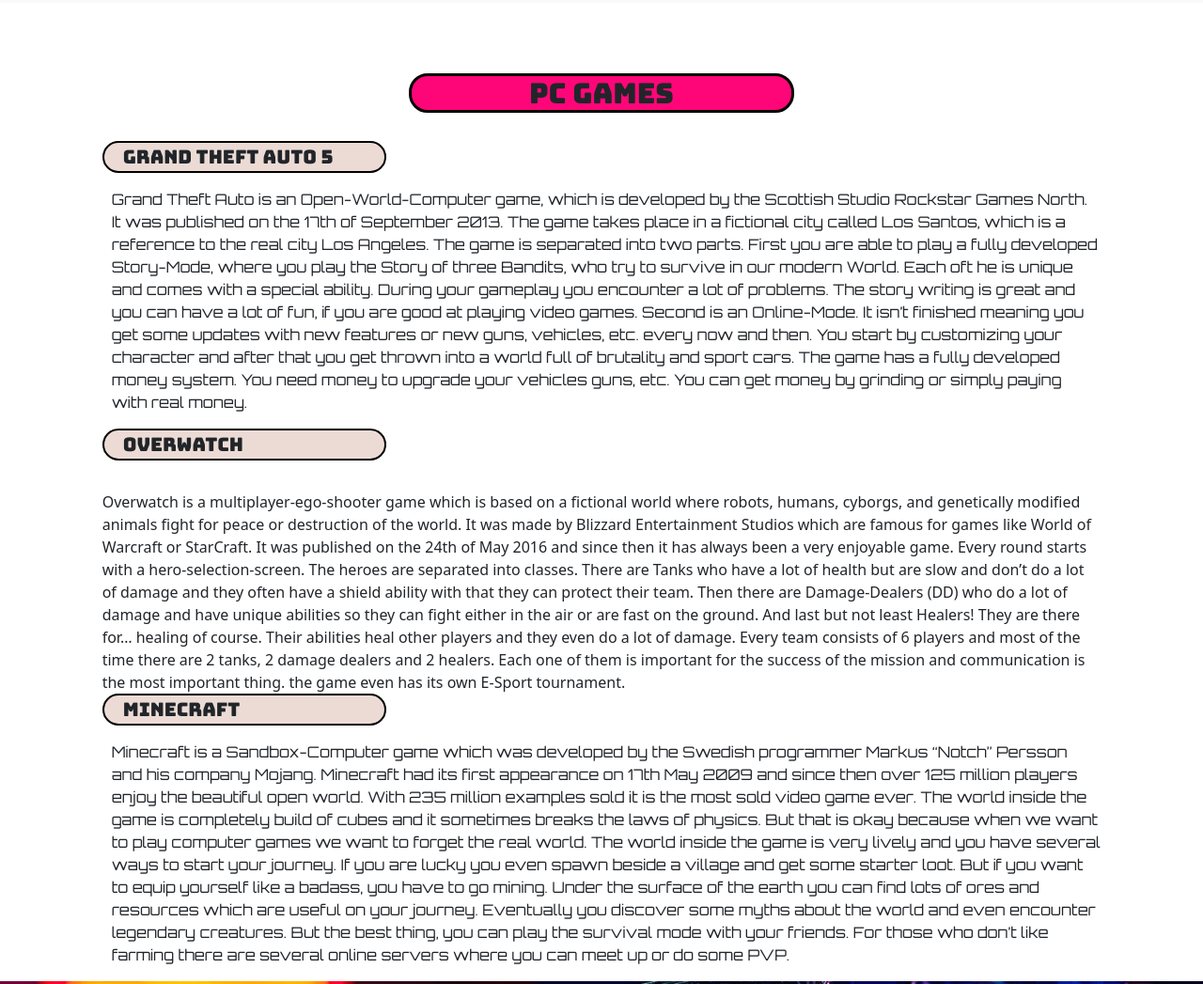
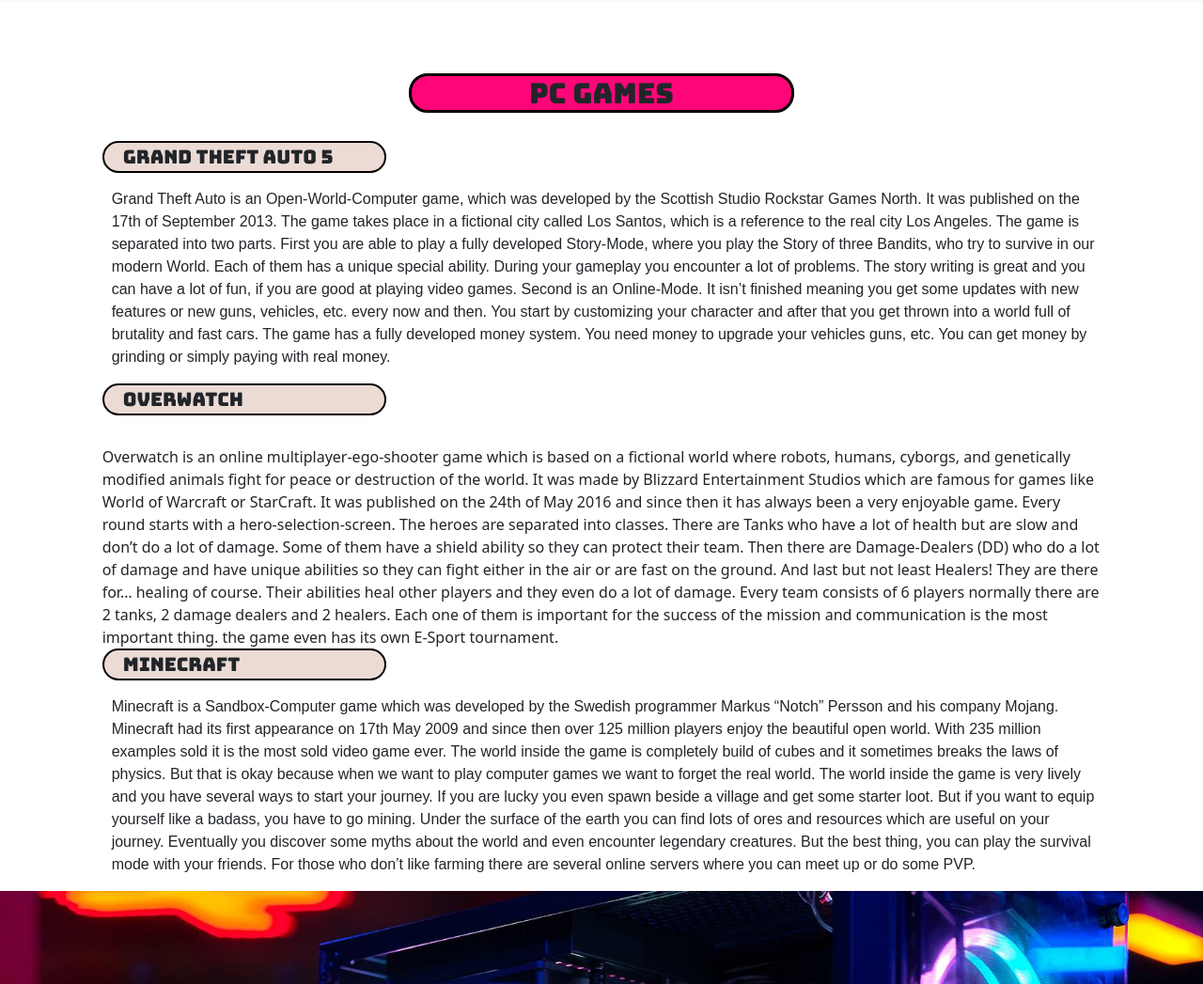
Before and after one commit to Pietschxy/Pietschxy.github.io, a plain HTML site: page index.html in a window 1280 px wide. Shown: the part 813-1860 px from the top of the page at 94% size. Drawn offline with nearby package versions, Linux system fonts and the light colour scheme.

Commit message:
Update index.html

```diff
--- a/index.html
+++ b/index.html
@@ -161,7 +161,7 @@
       margin-top: 15px
     }
     .description {
-      font-family: "Orbitron", sans-serif;
+      font-family: sans-serif;
       padding-left: 10px;
     }
 
@@ -223,9 +223,9 @@
 
     <div class="row">
         <div class="col-sm-1"></div>
-      <div class="col-sm-10"><p class="description">Grand Theft Auto is an Open-World-Computer game, which is developed by the Scottish Studio Rockstar Games North. It was published on the 17th of September 2013. The game takes place in a fictional city called Los Santos, which is a reference to the real city Los Angeles. The game is separated into two parts.
-              First you are able to play a fully developed Story-Mode, where you play the Story of three Bandits, who try to survive in our modern World. Each oft he is unique and comes with a special ability. During your gameplay you encounter a lot of problems. The story writing is great and you can have a lot of fun, if you are good at playing video games.
-              Second is an Online-Mode. It isn’t finished meaning you get some updates with new features or new guns, vehicles, etc. every now and then. You start by customizing your character and after that you get thrown into a world full of brutality and sport cars. The game has a fully developed money system. You need money to upgrade your vehicles guns, etc. You can get money by grinding or simply paying with real money.
+      <div class="col-sm-10"><p class="description">Grand Theft Auto is an Open-World-Computer game, which was developed by the Scottish Studio Rockstar Games North. It was published on the 17th of September 2013. The game takes place in a fictional city called Los Santos, which is a reference to the real city Los Angeles. The game is separated into two parts.
+              First you are able to play a fully developed Story-Mode, where you play the Story of three Bandits, who try to survive in our modern World. Each of them has a unique special ability. During your gameplay you encounter a lot of problems. The story writing is great and you can have a lot of fun, if you are good at playing video games.
+              Second is an Online-Mode. It isn’t finished meaning you get some updates with new features or new guns, vehicles, etc. every now and then. You start by customizing your character and after that you get thrown into a world full of brutality and fast cars. The game has a fully developed money system. You need money to upgrade your vehicles guns, etc. You can get money by grinding or simply paying with real money.
 </p>     </div>
     <div class="col-sm-1"></div>
 </div>
@@ -239,12 +239,12 @@
 
     <div class="row">
           <div class="col-sm-1"></div>
-      <div class="col-sm-10"><p class="description"></p>  Overwatch is a multiplayer-ego-shooter game which is based on a fictional world where robots, humans, cyborgs, and genetically modified animals fight for peace or destruction of the world. It was made by Blizzard Entertainment Studios which are famous for games like World of Warcraft or StarCraft. It was published on the 24th of May 2016 and since then it has always been a very enjoyable game.
+      <div class="col-sm-10"><p class="description"></p>  Overwatch is an online multiplayer-ego-shooter game which is based on a fictional world where robots, humans, cyborgs, and genetically modified animals fight for peace or destruction of the world. It was made by Blizzard Entertainment Studios which are famous for games like World of Warcraft or StarCraft. It was published on the 24th of May 2016 and since then it has always been a very enjoyable game.
               Every round starts with a hero-selection-screen. The heroes are separated into classes.
-              There are Tanks who have a lot of health but are slow and don’t do a lot of damage and they often have a shield ability with that they can protect their team.
+              There are Tanks who have a lot of health but are slow and don’t do a lot of damage. Some of them have a shield ability so they can protect their team.
               Then there are Damage-Dealers (DD) who do a lot of damage and have unique abilities so they can fight either in the air or are fast on the ground.
               And last but not least Healers! They are there for… healing of course. Their abilities heal other players and they even do a lot of damage.
-              Every team consists of 6 players and most of the time there are 2 tanks, 2 damage dealers and 2 healers. Each one of them is important for the success of the mission and communication is the most important thing. the game even has its own E-Sport tournament.
+              Every team consists of 6 players normally there are 2 tanks, 2 damage dealers and 2 healers. Each one of them is important for the success of the mission and communication is the most important thing. the game even has its own E-Sport tournament.
          </div>
     <div class="col-sm-1"></div>
     </div>
@@ -295,16 +295,17 @@
       <div class="col-sm-1"></div>
 </div>
 
-        <div class="row"></div>
-  <div class="col-sm-1"></div>
+        <div class="row">
+          <div class="col-sm-1"></div>
 <div class="col-sm-10"><p class="description">Halo was developed by 343 Industries and it was released on November 11th 2014 for Xbox one and on December 3rd 2019 for computer. Two days after its release on Steam it has already sold over 2 million copies.
   <br>
   This game is a summary of 6 six separated Halo games, which are called Halo: Combat Evolved Anniversary, Halo 2, Halo 3, Halo 3: ODST, Halo: Reach and last but not least Halo 4. All of these games were released on earlier Xbox platforms but for this special edition everyone received a graphical upgrade. The Edition was released because of the 10th Anniversary of the game and it received a good rating among the critics.
   <br>
   All of these games tell us a story about the fight between the UNSC (United Nations Space Command) and the Alliance. Easier said a fight between humans and aliens. These games are set in the future where humanity can already travel through space. But in this story the aliens are the superior race and the only opportunity for the humans to win are the so-called Spartans. Spartans are modified humans. They are faster, stronger and generally taller than normal humans. Every spartan has a unique Armor which can hardly be destroyed. You play as a spartan and have to kill aliens and discover a lot of secrets in the universe.
   <br>
-</div>
-
+ </div>
+    <div class="col-sm-1"></div>
+ </div>
 <div class="row">
       <div class="col-sm-1"></div>
   <div class="col-sm-3"><p class="ranking">Ghost of Tsushmia</p></div>
```
